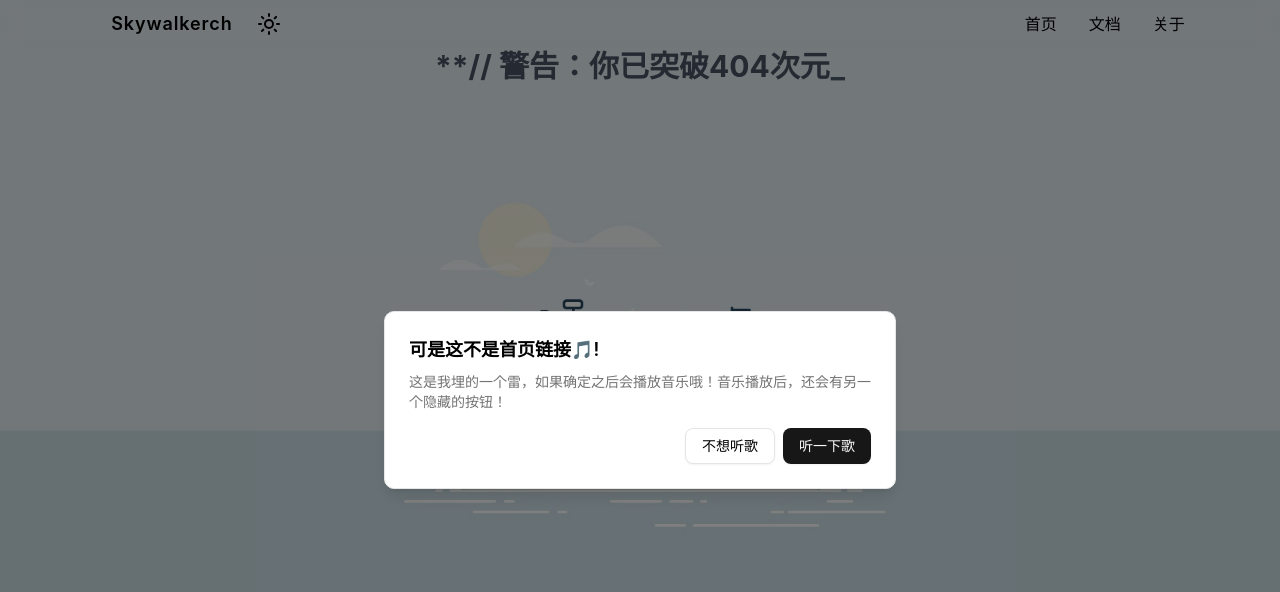
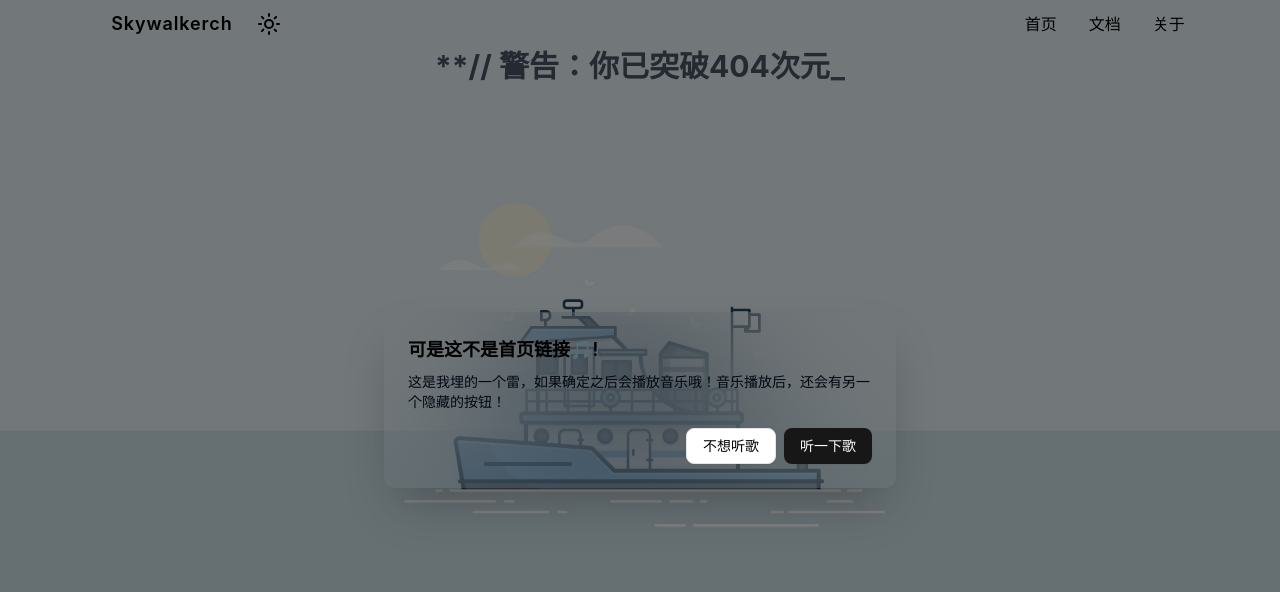
Before and after one commit to skywalkerch/mysite, a React (Vite) app: page / in a window 1280 px wide. Both pictures are taken after a click on the button "Skywalkerch". Shown: the top 592 px of the page. Built offline with nearby package versions, Linux system fonts and the light colour scheme.

Commit message:
优化对话提醒组件的ui

```diff
--- a/src/components/for-navigationbar/LeftLogo.tsx
+++ b/src/components/for-navigationbar/LeftLogo.tsx
@@ -58,15 +58,15 @@ export default function LeftLogo() {
                     <AlertDialogTrigger asChild>
                         <Button variant='ghost' className="font-semibold tracking-wider text-lg border-0">Skywalkerch</Button>
                     </AlertDialogTrigger >
-                    <AlertDialogContent >
-                        <AlertDialogHeader className="backdrop-blur-sm">
-                            <AlertDialogTitle>可是这不是首页链接🎵!</AlertDialogTitle>
-                            <AlertDialogDescription>
+                    <AlertDialogContent className="backdrop-blur-3xl border-0 shadow-2xl ">
+                        <AlertDialogHeader >
+                            <AlertDialogTitle className="dark:text-gray-300">可是这不是首页链接🎵!</AlertDialogTitle>
+                            <AlertDialogDescription className="text-gray-950 dark:text-gray-100">
                                 这是我埋的一个雷，如果确定之后会播放音乐哦！音乐播放后，还会有另一个隐藏的按钮！
                             </AlertDialogDescription>
                         </AlertDialogHeader>
                         <AlertDialogFooter>
-                            <AlertDialogCancel>不想听歌</AlertDialogCancel>
+                            <AlertDialogCancel className="dark:bg-[#e5dfd3]">不想听歌</AlertDialogCancel>
                             <AlertDialogAction onClick={
                                 () => {
                                     if (isPlaying) {
--- a/src/components/for-navigationbar/ModeToggle.tsx
+++ b/src/components/for-navigationbar/ModeToggle.tsx
@@ -12,7 +12,7 @@ export default function ModeToggle() {
       variant="ghost"
       size="default"
       className="
-      hover:rounded-full
+      rounded-full
       "
       onClick={() => {
         if (theme === "light") {
--- a/src/components/ui/alert-dialog.tsx
+++ b/src/components/ui/alert-dialog.tsx
@@ -52,7 +52,7 @@ function AlertDialogContent({
       <AlertDialogPrimitive.Content
         data-slot="alert-dialog-content"
         className={cn(
-          "bg-background data-[state=open]:animate-in data-[state=closed]:animate-out data-[state=closed]:fade-out-0 data-[state=open]:fade-in-0 data-[state=closed]:zoom-out-95 data-[state=open]:zoom-in-95 fixed top-[50%] left-[50%] z-50 grid w-full max-w-[calc(100%-2rem)] translate-x-[-50%] translate-y-[-50%] gap-4 rounded-lg border p-6 shadow-lg duration-200 sm:max-w-lg",
+          "data-[state=open]:animate-in data-[state=closed]:animate-out data-[state=closed]:fade-out-0 data-[state=open]:fade-in-0 data-[state=closed]:zoom-out-95 data-[state=open]:zoom-in-95 fixed top-[50%] left-[50%] z-50 grid w-full max-w-[calc(100%-2rem)] translate-x-[-50%] translate-y-[-50%] gap-4 rounded-lg border p-6 shadow-lg duration-200 sm:max-w-lg",
           className
         )}
         {...props}
--- a/vite.config.js
+++ b/vite.config.js
@@ -6,7 +6,12 @@ import tailwindcss from "@tailwindcss/vite";
 // https://vitejs.dev/config/
 export default defineConfig({
   plugins: [
-    TanStackRouterVite({ autoCodeSplitting: true }),
+    TanStackRouterVite({
+      routesDirectory: "./src/routes",
+      generatedRouteTree: "./src/routeTree.gen.ts",
+      routeFileIgnorePrefix: "-",
+      quoteStyle: "single",
+    }),
     viteReact(),
     tailwindcss(),
   ],
```
